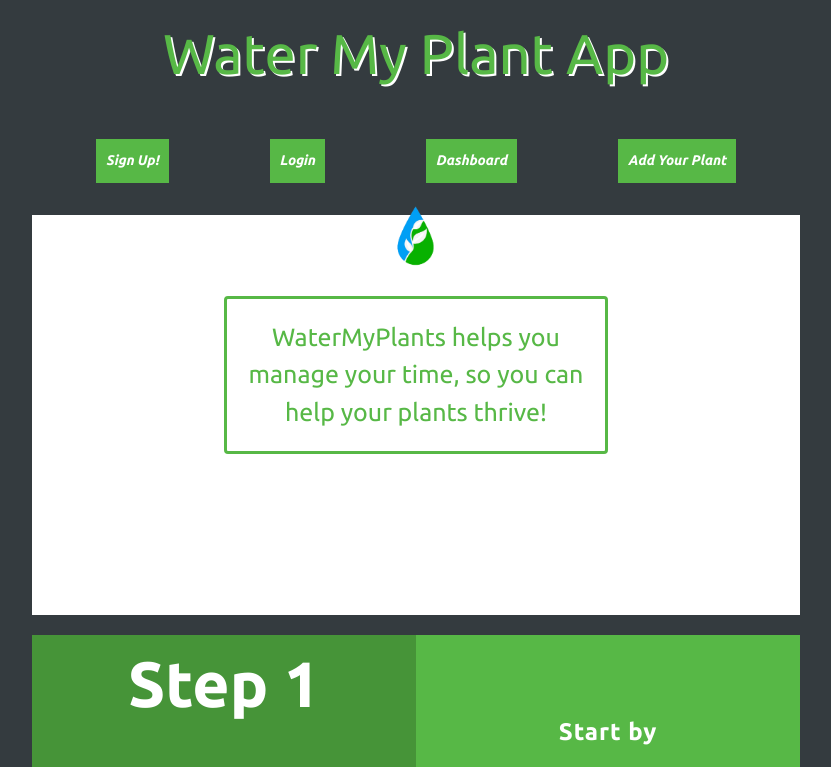
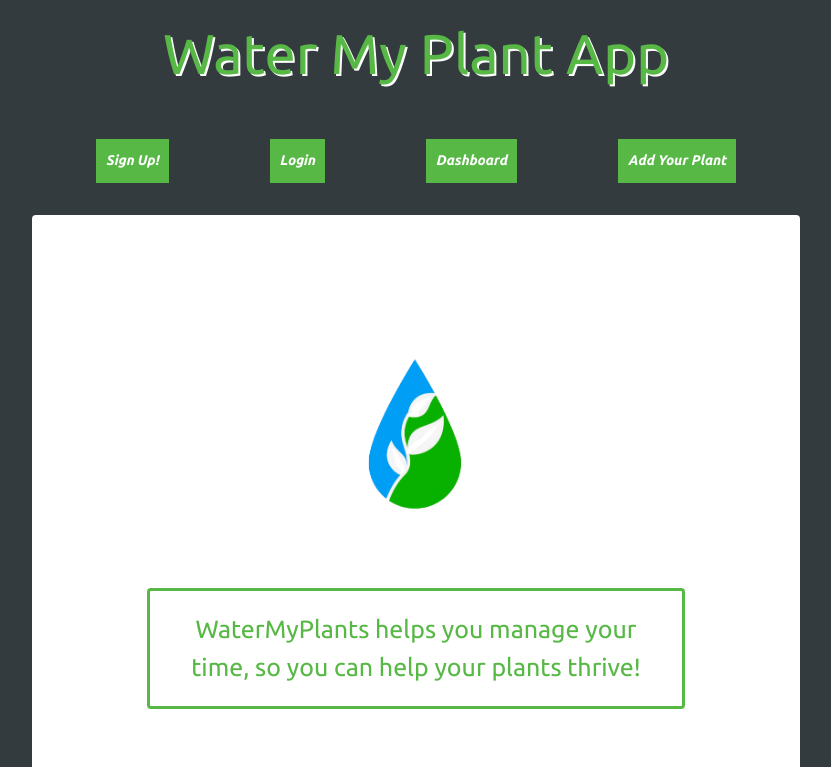
Before and after one commit to Build-Week-Water-My-Plants-tt-webft-20/Water-My-Plants---Front-End, a React (Create React App) app in the folder front-end/: page / in a window 1280 px wide. Shown: the top 767 px of the page, without its empty margins (224-1055 px from the left). Built offline with nearby package versions, Linux system fonts and the light colour scheme.

Commit message:
finished landing

```diff
--- a/front-end/src/components/CSS/Landing.css
+++ b/front-end/src/components/CSS/Landing.css
@@ -16,44 +16,36 @@ html {
   line-height: 1.5;
   background-color: #343b3f;
 }
-.banner-container {
+
+.banner {
   display: flex;
   flex-direction: column;
   justify-content: center;
   align-items: center;
-}
-
-.banner {
-  display: flex;
-  flex-direction: row;
-  justify-content: center;
-  align-items: center;
   text-align: center;
   width: 60%;
-  height: 50vh;
+  height: 70vh;
   margin-bottom: 20px;
   background: white;
-}
-.banner-container {
-  display: flex;
+  overflow: hidden;
+  border-radius: 4px;
 }
 
 .bannertext {
-  margin-bottom: 200px;
-  width: 50%;
+  width: 70%;
+  height: auto;
   padding: 20px;
   border: 3px solid #57b846;
   border-radius: 4px;
 }
-.imgcont {
-  width: 200%;
+.logotop {
+  width: 50%;
   height: auto;
-  margin-top: 60px;
 }
 
 span {
   width: 50%;
-  color: black;
+
   font-size: 2.5rem;
   width: 70%;
   color: #57b846;
--- a/front-end/src/components/Landing.js
+++ b/front-end/src/components/Landing.js
@@ -9,7 +9,6 @@ export default function Landing() {
     <div className="main">
       <div className="middle">
         <div className="banner">
-          <div className="banner-container">
           <img className="logotop" src={logo5} alt="" />
 
           <div className="bannertext">
@@ -17,7 +16,6 @@ export default function Landing() {
               WaterMyPlants helps you manage your time, so you can help your
               plants thrive!
             </span>
-            </div>
           </div>
         </div>
 
```
Also changed, not shown: 1 other file (tests, documents, lock files or other folders). Lines whose indentation alone changed are shown as unchanged.
